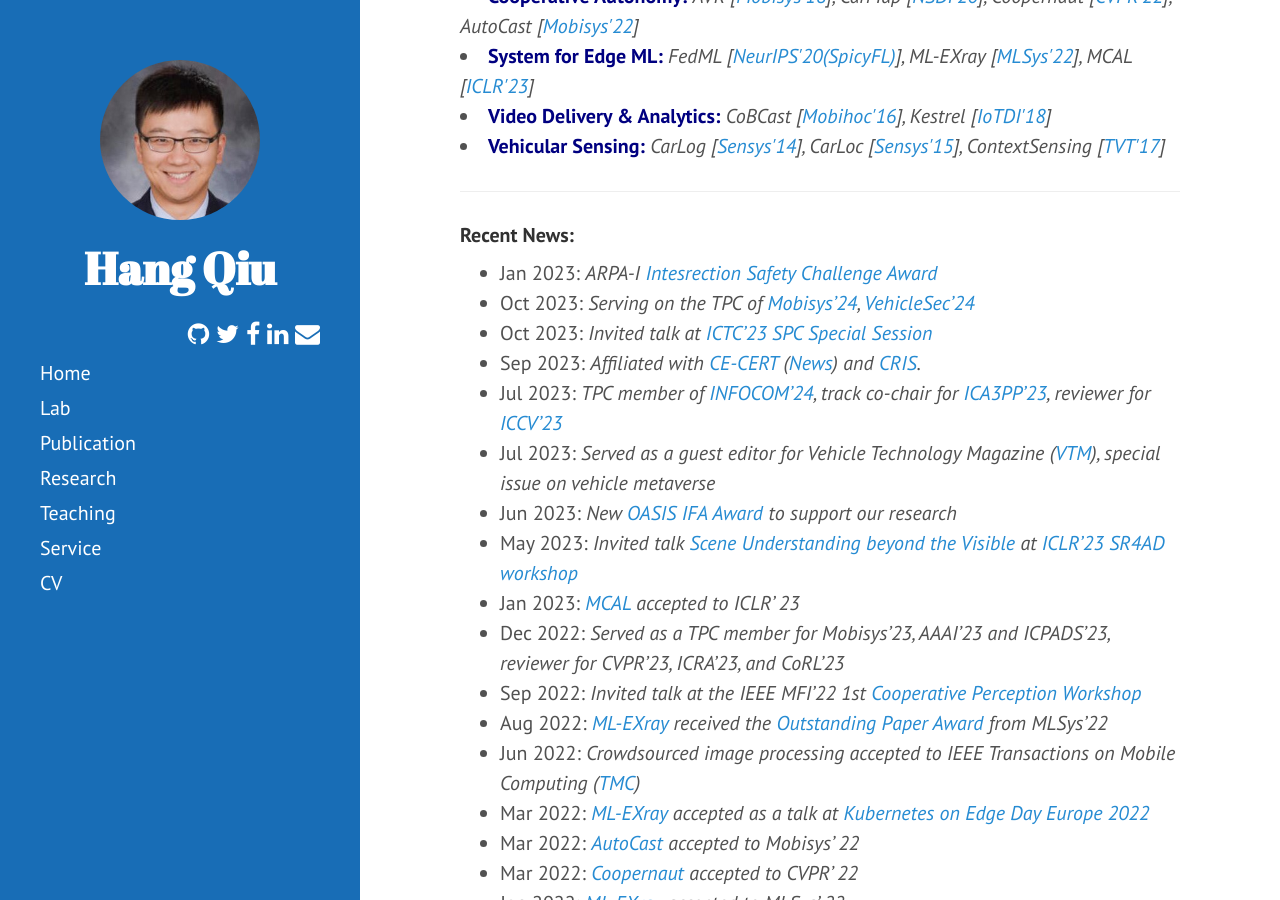
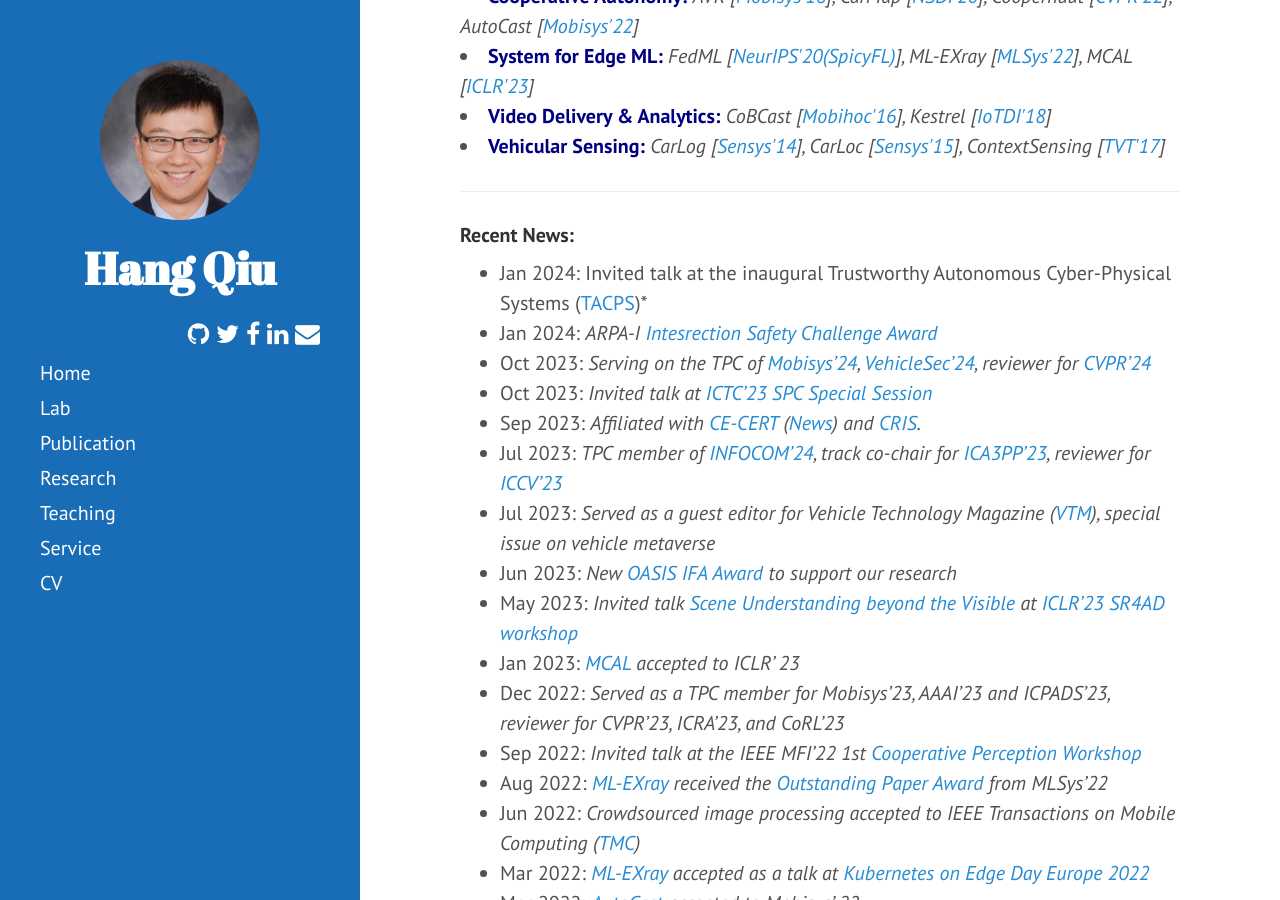
Before and after one commit to hangqiu/hangqiu.github.io, a Jekyll site: the page built from index.md, in a window 1280 px wide and 900 px high, scrolled down 1093 px. Built offline with Jekyll 4.4.1, drawn with Linux system fonts in a browser that asks for light colours; a style sheet for code colours, icons or effects is not loaded.

Commit message:
Update index.md

```diff
--- a/index.md
+++ b/index.md
@@ -36,8 +36,9 @@
 
 #### Recent News:
 
-* Jan 2023: *ARPA-I [Intesrection Safety Challenge Award](https://www.transportation.gov/briefing-room/us-dot-announces-winners-intersection-safety-challenge)*
-* Oct 2023: *Serving on the TPC of [Mobisys'24](https://www.sigmobile.org/mobisys/2024/), [VehicleSec'24](https://www.ndss-symposium.org/ndss2024/co-located-events/vehiclesec/)*
+* Jan 2024: Invited talk at the inaugural Trustworthy Autonomous Cyber-Physical Systems ([TACPS](https://www.tacps.org/))*
+* Jan 2024: *ARPA-I [Intesrection Safety Challenge Award](https://www.transportation.gov/briefing-room/us-dot-announces-winners-intersection-safety-challenge)*
+* Oct 2023: *Serving on the TPC of [Mobisys'24](https://www.sigmobile.org/mobisys/2024/), [VehicleSec'24](https://www.ndss-symposium.org/ndss2024/co-located-events/vehiclesec/), reviewer for [CVPR'24]([https://cvpr.thecvf.com/](https://cvpr.thecvf.com/Conferences/2024))*
 * Oct 2023: *Invited talk at [ICTC'23 SPC Special Session](https://ictc.org/program_special)*
 * Sep 2023: *Affiliated with [CE-CERT](https://www.cert.ucr.edu/) ([News](https://www.cert.ucr.edu/news/2023/09/20/ce-cert-welcomes-new-faculty-member-dr-hang-qiu)) and [CRIS](https://www.cris.ucr.edu/).*
 * Jul 2023: *TPC member of [INFOCOM'24](https://infocom2024.ieee-infocom.org/), track co-chair for [ICA3PP'23](http://tjutanklab.com/ica3pp2023/home.html), reviewer for [ICCV'23](https://iccv2023.thecvf.com/)*
```
